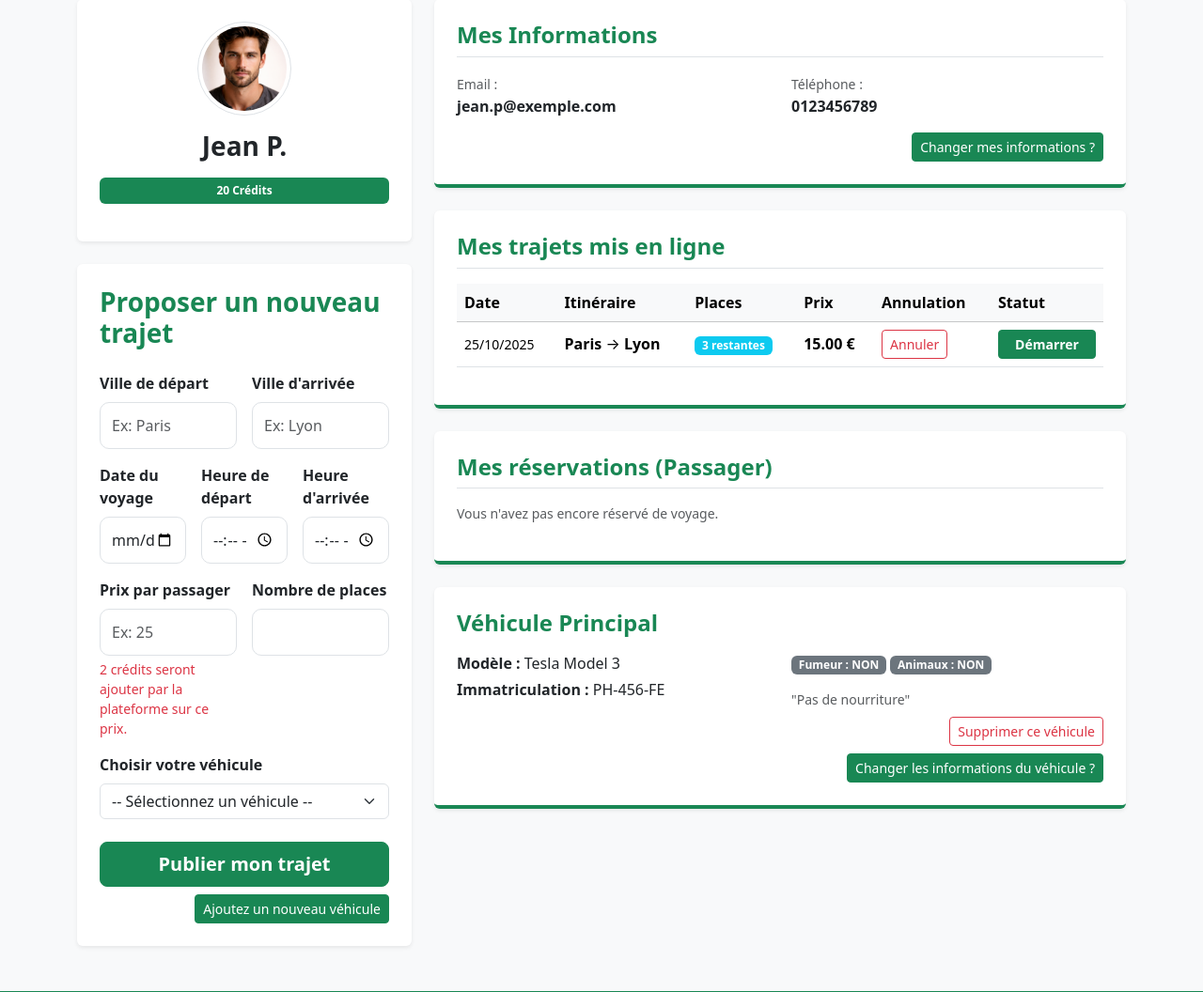
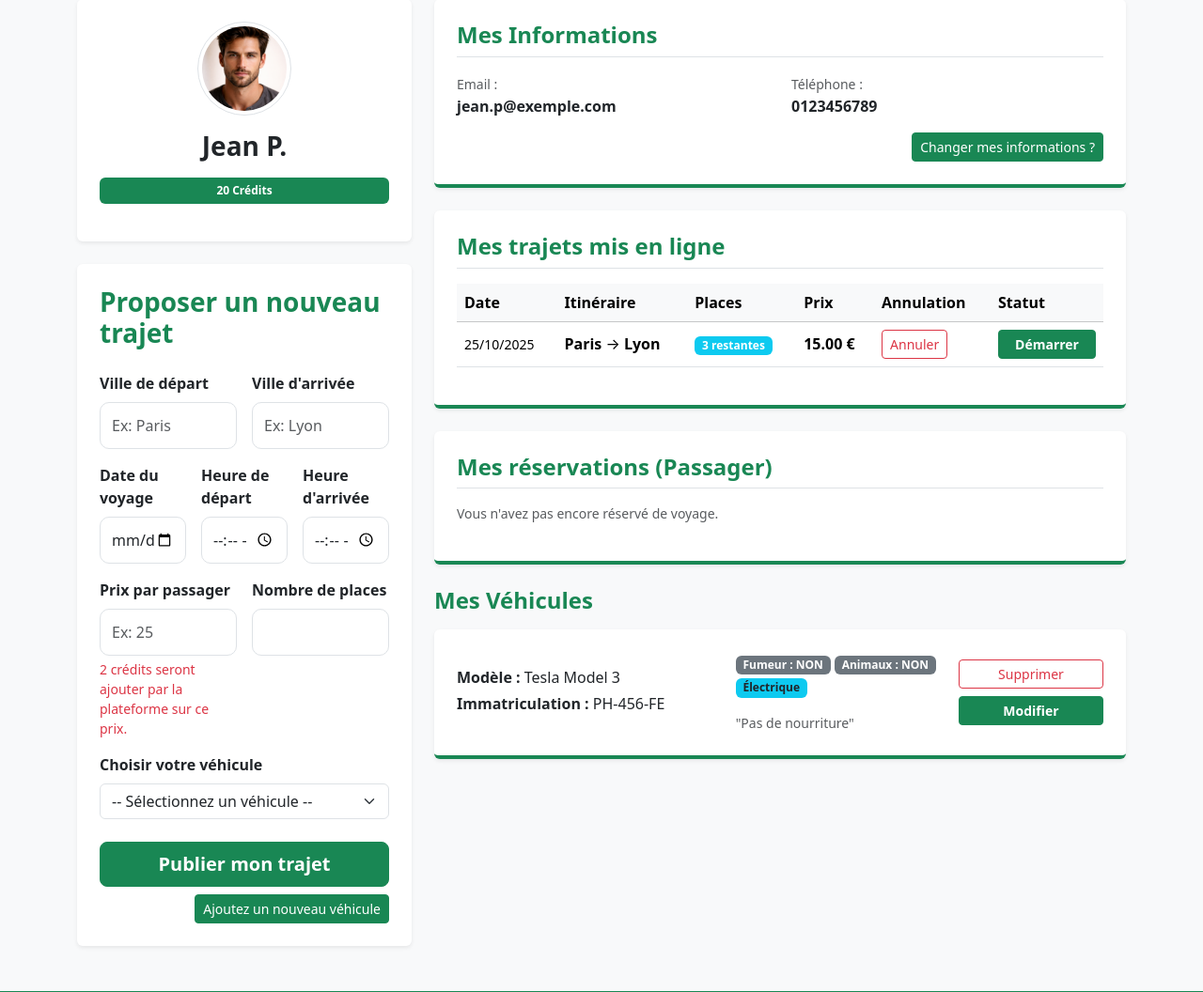
Before and after one commit to Nidor93/Projet-Ecoride, a PHP site: page /profil.php in a window 1280 px wide. Shown: the part 105-1161 px from the top of the page at 94% size. Run offline with PHP 8.4, Linux system fonts and the light colour scheme; a user stored in the database is signed in; data comes from the database, SQL or seed files in the repository; both versions use the stored data as it was after the commit.

Commit message:
Affichage de plusieurs véhicules possédés dans le menu profil. Réglage de bug à propos de la suppression, modification et ajout de véhicules.

```diff
--- a/PHP/profil.php
+++ b/PHP/profil.php
@@ -11,12 +11,11 @@ if (!isset($_SESSION['utilisateur_id']) || $_SESSION['role'] !== 'utilisateur')
 
 $user_id = $_SESSION['utilisateur_id'];
 
-
 if ($_SERVER['REQUEST_METHOD'] === 'POST') {
 
     if (isset($_POST['email']) && isset($_POST['telephone'])) {
-        $email = $_POST['email'];
-        $numero = $_POST['telephone'];
+        $email = htmlspecialchars(trim($_POST['email']));
+        $numero = htmlspecialchars(trim($_POST['telephone']));
 
         if (!empty($email) && !empty($numero)) {
             try {
@@ -30,26 +29,24 @@ if ($_SERVER['REQUEST_METHOD'] === 'POST') {
         }
     }
 
-    if (isset($_POST['ajouter_auto']) || isset($_POST['modele'])) {
+    if (isset($_POST['modele']) && isset($_POST['immatriculation'])) {
         $modele = trim($_POST['modele']);
         $immatriculation = trim($_POST['immatriculation']);
-        $couleur = trim($_POST['couleur']);
-        $date_immat = $_POST['date_immat'];
-        $places = (int)$_POST['places'];
+        $couleur = trim($_POST['couleur'] ?? '');
+        $date_immat = $_POST['date_immat'] ?? null;
+        $places = (int)($_POST['places'] ?? 0);
         $pref_fumeur = isset($_POST['pref_fumeur']) ? 1 : 0;
         $pref_animal = isset($_POST['pref_animal']) ? 1 : 0;
-        $categorie = trim($_POST['categorie']);
+        $categorie = trim($_POST['categorie'] ?? '');
         $est_electrique = isset($_POST['est_electrique']) ? 1 : 0;
+
+        $voiture_id_changer = !empty($_POST['voiture_id']) ? (int)$_POST['voiture_id'] : null;
 
         if (!empty($modele) && !empty($immatriculation)) {
             try {
-                $check = $pdo->prepare("SELECT voiture_id FROM voiture WHERE utilisateur_id = ?");
-                $check->execute([$user_id]);
-                $voiture_existante = $check->fetch();
-
-                if ($voiture_existante) {
-                    $sql = "UPDATE voiture SET modele = ?, immatriculation = ?, couleur = ?, date_immatriculation = ?, places_disponibles = ?, pref_fumeur = ?, pref_animal = ?, categorie = ?, est_electrique = ? WHERE utilisateur_id = ?";
-                    $params = [$modele, $immatriculation, $couleur, $date_immat, $places, $pref_fumeur, $pref_animal, $categorie, $est_electrique, $user_id];
+                if ($voiture_id_changer) {
+                    $sql = "UPDATE voiture SET modele = ?, immatriculation = ?, couleur = ?, date_immatriculation = ?, places_disponibles = ?, pref_fumeur = ?, pref_animal = ?, categorie = ?, est_electrique = ? WHERE voiture_id = ? AND utilisateur_id = ?";
+                    $params = [$modele, $immatriculation, $couleur, $date_immat, $places, $pref_fumeur, $pref_animal, $categorie, $est_electrique, $voiture_id_changer, $user_id];
                 } else {
                     $sql = "INSERT INTO voiture (modele, immatriculation, couleur, date_immatriculation, places_disponibles, pref_fumeur, pref_animal, categorie, est_electrique, utilisateur_id) VALUES (?, ?, ?, ?, ?, ?, ?, ?, ?, ?)";
                     $params = [$modele, $immatriculation, $couleur, $date_immat, $places, $pref_fumeur, $pref_animal, $categorie, $est_electrique, $user_id];
@@ -68,14 +65,8 @@ if ($_SERVER['REQUEST_METHOD'] === 'POST') {
     }
 }
 
-
-if (!$user) {
-    die("Erreur : Impossible de charger votre profil.");
-}
-
 $sql_user = "SELECT u.*,
-            v.voiture_id AS vehicule_id,
-            v.modele, v.immatriculation, v.couleur, v.date_immatriculation,
+            v.voiture_id AS vehicule_id, v.modele, v.immatriculation, v.couleur, v.date_immatriculation,
             v.places_disponibles, v.pref_fumeur, v.pref_animal, v.categorie, v.est_electrique,
             (SELECT AVG(note) FROM avis WHERE utilisateur_id = u.utilisateur_id AND est_valide = 1) as note_moyenne,
             (SELECT COUNT(*) FROM avis WHERE utilisateur_id = u.utilisateur_id AND est_valide = 1) as nb_avis
@@ -88,25 +79,25 @@ $stmt_user = $pdo->prepare($sql_user);
 $stmt_user->execute([$user_id]);
 $user = $stmt_user->fetch();
 
+if (!$user) {
+    die("Erreur : Impossible de charger votre profil.");
+}
+
 $stmt_voitures = $pdo->prepare("SELECT * FROM voiture WHERE utilisateur_id = ?");
 $stmt_voitures->execute([$user_id]);
 $mes_voitures = $stmt_voitures->fetchAll();
-$a_une_voiture = count($mes_voitures) > 0;
+$a_une_voiture = (count($mes_voitures) > 0);
 
-$stmt_mes_trajets = $pdo->prepare("SELECT trajet_id, ville_depart, ville_arrivee, date_depart, heure_depart, nb_place, prix, statut
-                                   FROM trajet
-                                   WHERE chauffeur_id = ?
-                                   ORDER BY date_depart DESC");
+$stmt_mes_trajets = $pdo->prepare("SELECT * FROM trajet WHERE chauffeur_id = ? ORDER BY date_depart DESC");
 $stmt_mes_trajets->execute([$user_id]);
 $mes_trajets_proposes = $stmt_mes_trajets->fetchAll();
 
-$stmt_mes_reservations = $pdo->prepare("SELECT t.trajet_id, t.ville_depart, t.ville_arrivee, t.date_depart, t.heure_depart, t.statut, u.prenom as chauffeur_nom
+$stmt_mes_reservations = $pdo->prepare("SELECT t.*, u.prenom as chauffeur_nom
                                         FROM reservation r
                                         JOIN trajet t ON r.trajet_id = t.trajet_id
                                         JOIN utilisateur u ON t.chauffeur_id = u.utilisateur_id
                                         WHERE r.utilisateur_id = ?
                                         ORDER BY t.date_depart DESC");
-
 $stmt_mes_reservations->execute([$user_id]);
 $mes_participations = $stmt_mes_reservations->fetchAll();
 ?>
@@ -179,41 +170,48 @@ $mes_participations = $stmt_mes_reservations->fetchAll();
 
             <?php include("../components/profil_tab_mes_reservations.php"); ?>
 
-            <?php if ($user['modele']): ?>
-                <div class="card border-0 shadow-sm p-4 bg-white border-bottom border-success border-4 mb-4">
-                    <h4 class="fw-bold text-success mb-3">Véhicule Principal</h4>
-                    <div class="row">
-                        <div class="col-md-6">
-                            <p class="mb-1"><strong>Modèle :</strong> <?php echo htmlspecialchars($user['modele']); ?></p>
-                            <p class="mb-1"><strong>Immatriculation :</strong> <?php echo htmlspecialchars($user['immatriculation']); ?></p>
-                        </div>
-                        <div class="col-md-6">
-                            <span class="badge <?php echo $user['pref_fumeur'] ? 'bg-success' : 'bg-secondary'; ?>">Fumeur : <?php echo $user['pref_fumeur'] ? 'OK' : 'NON'; ?></span>
-                            <span class="badge <?php echo $user['pref_animal'] ? 'bg-success' : 'bg-secondary'; ?>">Animaux : <?php echo $user['pref_animal'] ? 'OK' : 'NON'; ?></span>
-                            <?php if (!empty($v['categorie'])): ?>
+            <?php if ($a_une_voiture): ?>
+                <h4 class="fw-bold text-success mb-3">Mes Véhicules</h4>
+
+                <?php foreach ($mes_voitures as $v): ?>
+                    <div class="card border-0 shadow-sm p-4 bg-white border-bottom border-success border-4 mb-4">
+                        <div class="row align-items-center">
+                            <div class="col-md-5">
+                                <p class="mb-1"><strong>Modèle :</strong> <?php echo htmlspecialchars($v['modele']); ?></p>
+                                <p class="mb-1"><strong>Immatriculation :</strong> <?php echo htmlspecialchars($v['immatriculation']); ?></p>
+                            </div>
+                            <div class="col-md-4">
+                                <span class="badge <?php echo $v['pref_fumeur'] ? 'bg-success' : 'bg-secondary'; ?>">Fumeur : <?php echo $v['pref_fumeur'] ? 'OK' : 'NON'; ?></span>
+                                <span class="badge <?php echo $v['pref_animal'] ? 'bg-success' : 'bg-secondary'; ?>">Animaux : <?php echo $v['pref_animal'] ? 'OK' : 'NON'; ?></span>
+                                <?php if ($v['est_electrique']): ?>
+                                    <span class="badge bg-info text-dark">Électrique</span>
+                                <?php endif; ?>
+                                <?php if (!empty($v['categorie'])): ?>
                                     <p class="mt-3 mb-0 small text-muted italic">
                                         <i class="bi bi-chat-dots"></i> "<?php echo htmlspecialchars($v['categorie']); ?>"
                                     </p>
-                            <?php endif; ?>
-                            <div class="mt-2 text-end">
-                                <a href="supprimer_voiture.php?id=<?= $user['vehicule_id'] ?? $user['id_voiture_form'] ?? ''; ?>"
-                                   class="btn btn-sm btn-outline-danger"
-                                   onclick="return confirm('Attention : Cela annulera vos trajets en cours. Confirmer ?')">
-                                   <i class="bi bi-trash"></i> Supprimer ce véhicule
+                                <?php endif; ?>
+                            </div>
+                            <div class="col-md-3 text-end">
+                                <a href="supprimer_voiture.php?id=<?php echo $v['voiture_id']; ?>"
+                                   class="btn btn-sm btn-outline-danger mb-2 w-100"
+                                   onclick="return confirm('Attention : La suppression de ce véhicule annulera les trajets associés. Confirmer ?')">
+                                    <i class="bi bi-trash"></i> Supprimer
                                 </a>
-                            </div>
-                            <div class="mt-2 text-end">
-                                <button class="btn btn-sm btn-success" data-bs-toggle="collapse" data-bs-target="#collapseVoitureUpdate">Changer les informations du véhicule ?</button>
+                                <button class="btn btn-success btn-sm w-100 fw-bold" data-bs-toggle="collapse" data-bs-target="#collapseUpdate<?php echo $v['voiture_id']; ?>">
+                                    Modifier
+                                </button>
                             </div>
                         </div>
-                        <div class="collapse" id="collapseVoitureUpdate">
-                            <div class="card card-body border-0 shadow-sm mb-4">
-                                <h5 class="fw-bold text-success mb-3">Mise à jour des informations du véhicule</h5>
-                                <?php include("../form/maj_infos_voiture_form.php"); ?>
+
+                        <div class="collapse mt-3" id="collapseUpdate<?php echo $v['voiture_id']; ?>">
+                            <div class="card card-body border-0 bg-light">
+                                <h5 class="fw-bold text-success mb-3">Mettre à jour <?php echo htmlspecialchars($v['modele']); ?></h5>
+                                <?php $voiture_actuelle = $v; include("../form/maj_infos_voiture_form.php"); ?>
                             </div>
                         </div>
                     </div>
-                </div>
+                <?php endforeach; ?>
             <?php endif; ?>
 
             <div class="collapse" id="collapseVoiture">
--- a/form/maj_infos_voiture_form.php
+++ b/form/maj_infos_voiture_form.php
@@ -1,5 +1,5 @@
 <form method="POST">
-    <input type="hidden" name="vehicule_id" value="<?= $vehicule['vehicule_id'] ?? '' ?>">
+    <input type="hidden" name="voiture_id" value="<?php echo $v['voiture_id']; ?>">
                         <div class="row g-3">
                             <div class="col-md-6">
                                 <label class="form-label small fw-bold">Modèle</label>
```
Also changed, not shown: sql/ecoride_db.sql (+6 -5 lines).
